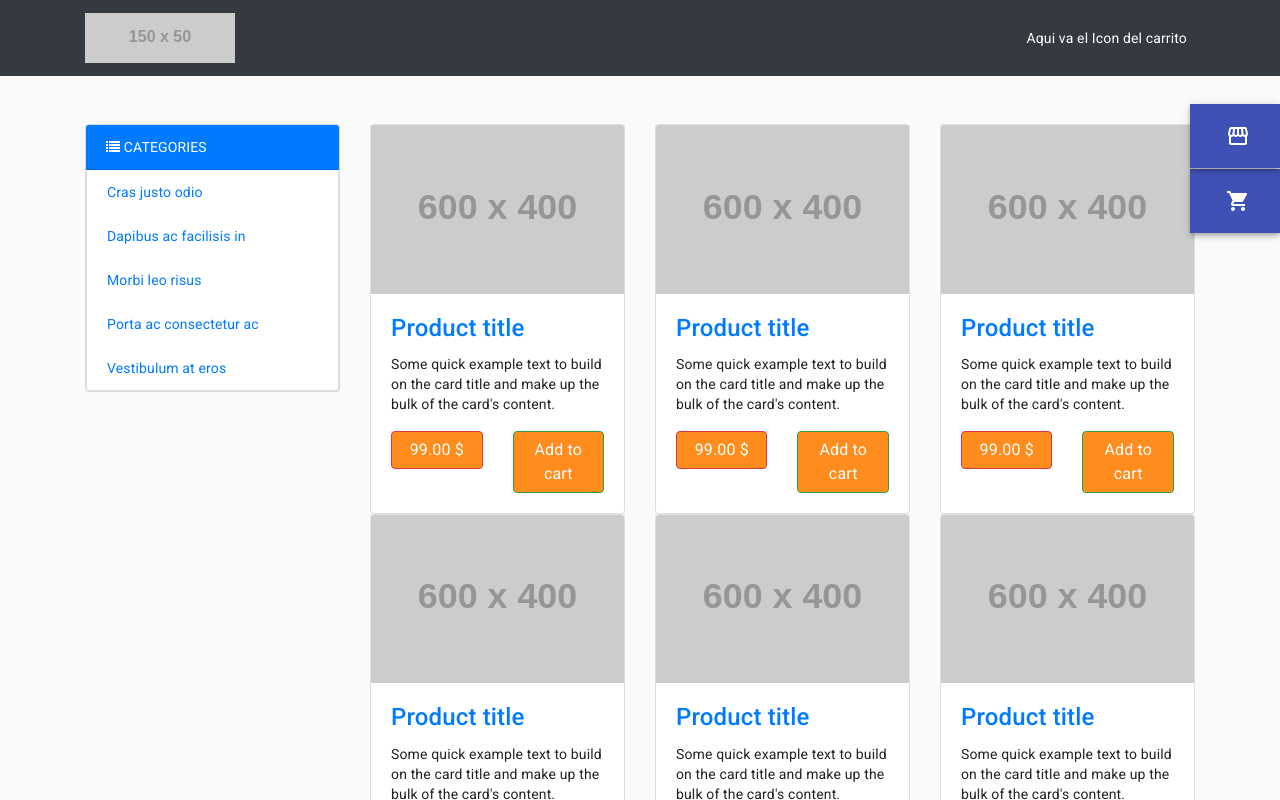
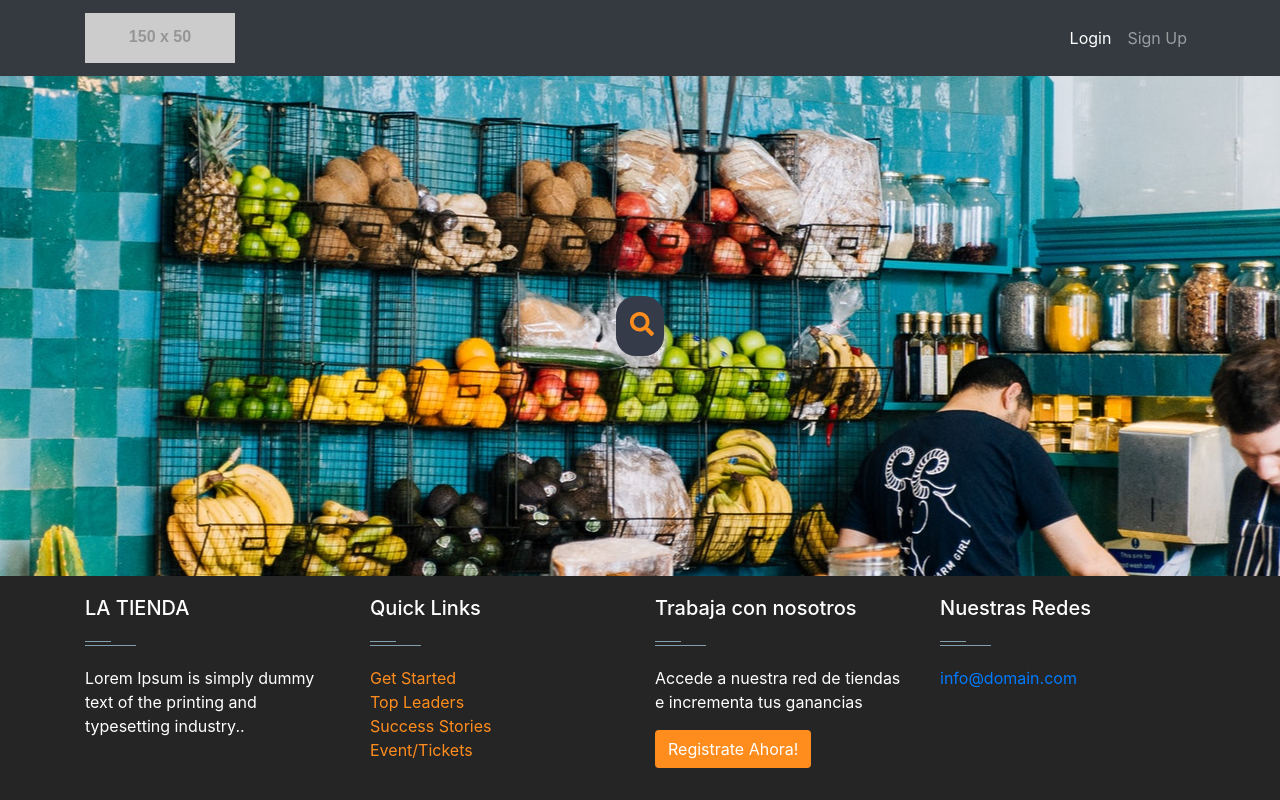
Before and after one commit to angelopez10/La-Tienda, a React (Create React App) app: page / in a window 1280 px wide. Shown: the top 800 px of the page. Built offline with nearby package versions, Linux system fonts and the light colour scheme.

Commit message:
no message

```diff
--- a/src/App.js
+++ b/src/App.js
@@ -12,7 +12,7 @@ function App() {
   return (
     <div className="App">
 
-      <Tienda />
+      <Home/>
     </div>
   );
 }
--- a/src/js/Components/Home_principal/MainHome.js
+++ b/src/js/Components/Home_principal/MainHome.js
@@ -3,6 +3,7 @@ import { FontAwesomeIcon } from '@fortawesome/react-fontawesome'
 import { faSearch } from '@fortawesome/free-solid-svg-icons'
 
 export default function MainHome() {
+  //Checkear imagen de fondo, usar carpeta img en public
   return (
     <div className="main">
       <div class="container h-100">
--- a/src/js/views/Tienda.js
+++ b/src/js/views/Tienda.js
@@ -13,7 +13,7 @@ export default function Tienda() {
             <NavbarTienda />
             <Producto />
             <SideNavLeftTwo />
-            <SideNavLeft />
+
         </div>
     )
 }
```
